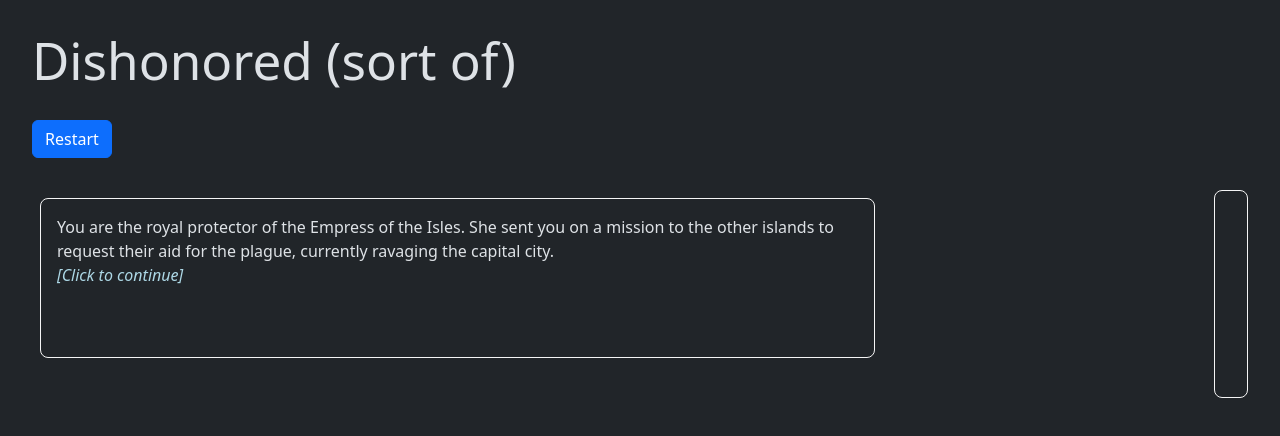
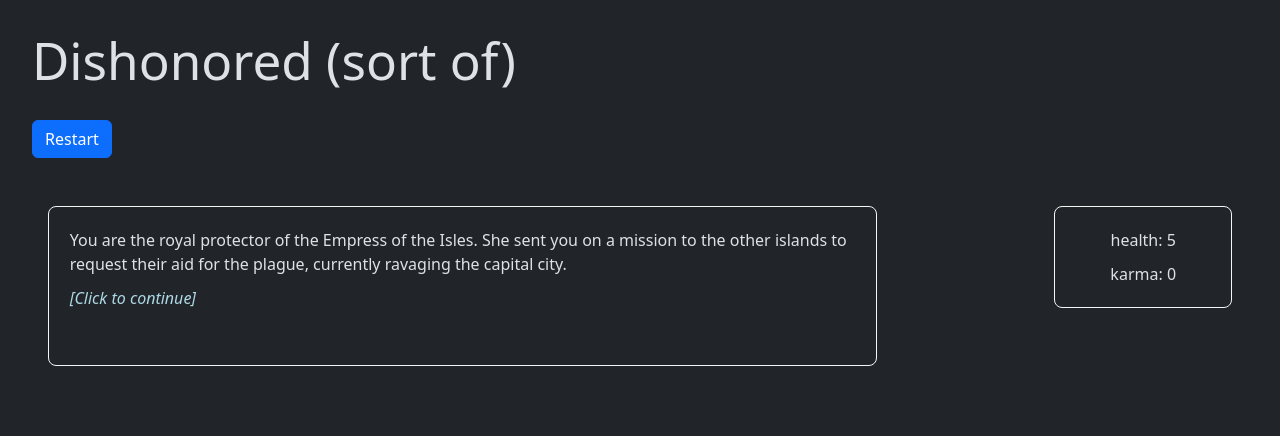
Before and after one commit to AmevinLS/rpg-engine, a React (Vite) app: page / in a window 1280 px wide. Shown: the top 436 px of the page. Built offline with nearby package versions, Linux system fonts and the light colour scheme.

Commit message:
Fix variable rendering

```diff
--- a/src/App.css
+++ b/src/App.css
@@ -15,12 +15,13 @@
 div.panels-contain {
     display: flex;
     justify-content: space-between;
+    align-items: flex-start;
+    padding: 1rem;
 }
 
 
 div.left-panel {
     width: 70%;
-    padding: 0.5rem;
 }
 div.left-panel > * {
     margin-bottom: 2rem;
--- a/src/App.jsx
+++ b/src/App.jsx
@@ -1,12 +1,15 @@
 import { useState } from 'react';
 import { Button, Collapse } from 'react-bootstrap';
 import ChoiceBox from './components/ChoiceBox';
+import VariablesList from './components/VariablesList';
+import StoryPointText from './components/StoryPointText';
 
 import 'bootstrap/dist/css/bootstrap.min.css';
 import './App.css';
 
 import story from './assets/dishonored_story.json';
-import StoryPointText from './components/StoryPointText';
+
+// TODO: Write story JSON validator
 
 function App() {
     // const [currStorypointName, setCurrStorypointName] = useState("start");
@@ -42,11 +45,8 @@
                         </div>
                     </Collapse>
                 </div>
-                <div className="default-box right-panel">
-
-                </div>
+                <VariablesList variables={variables}/>
             </div>
-
         </>
     )
 }
--- /dev/null
+++ b/src/components/VariablesList.css
@@ -0,0 +1,8 @@
+.var-list {
+    display: flex;
+    flex-direction: column;
+    align-items: center;
+    block-size: fit-content;
+
+    width: 15%;
+}
--- /dev/null
+++ b/src/components/VariablesList.jsx
@@ -0,0 +1,14 @@
+import "./common.css";
+import "./VariablesList.css";
+
+function VariablesList({ variables }) {
+    return (
+        <div className="default-box var-list">
+            {Object.keys(variables).map((varName) => {
+                return <p key={varName}>{varName}: {variables[varName]}</p>;
+            })}
+        </div>
+    );
+}
+
+export default VariablesList;
--- a/src/components/common.css
+++ b/src/components/common.css
@@ -19,3 +19,8 @@
 
     padding: 1rem;
 }
+
+.default-box p {
+    margin: 0;
+    padding: 0.3rem;
+}
```
